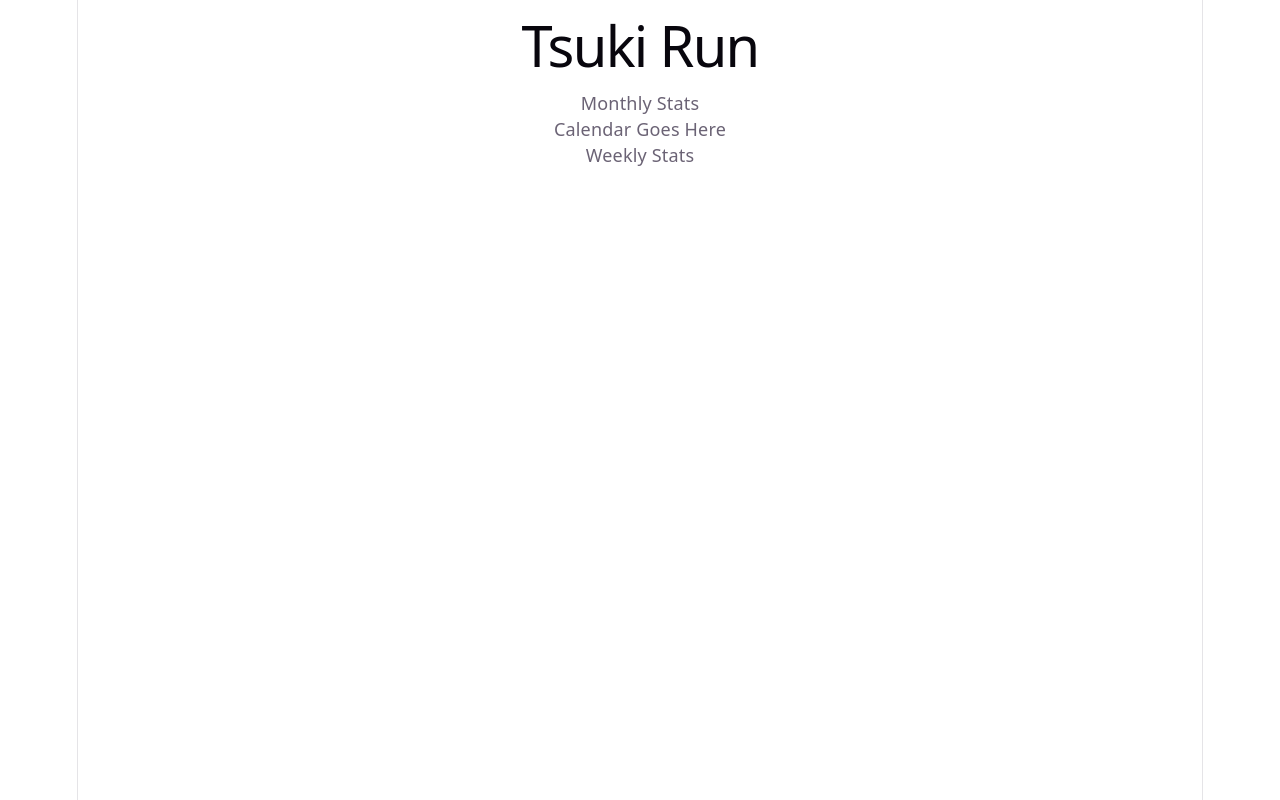
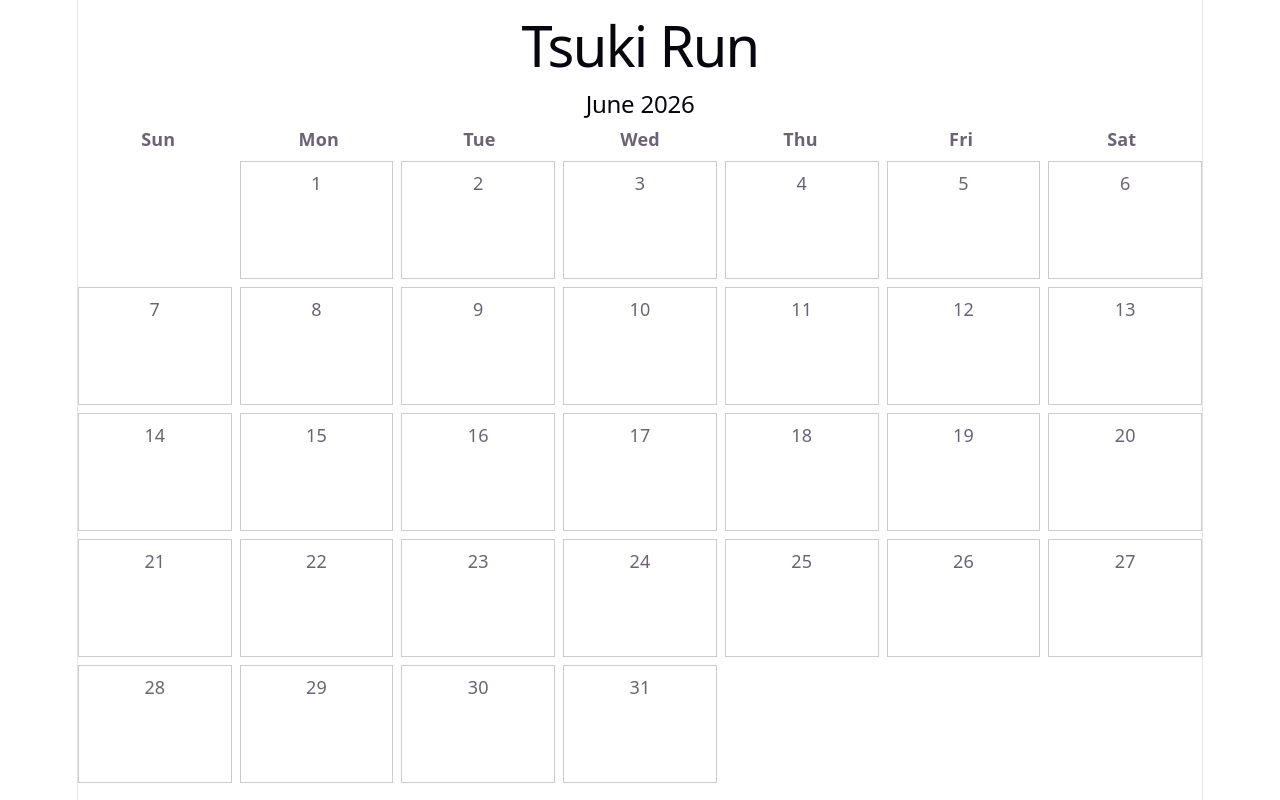
Before and after one commit to jameskktkim-dev/tsuki-run, a React app in the folder frontend/: page / in a window 1280 px wide. Built offline with nearby package versions, Linux system fonts and the light colour scheme; the HTML template or start-up script is replaced by a standard one.

Commit message:
Create monthly calendar layout

```diff
--- a/frontend/src/App.jsx
+++ b/frontend/src/App.jsx
@@ -1,19 +1,11 @@
+import MonthlyCalendar from "./components/MonthlyCalendar";
+
 export default function App() {
   return (
     <div>
       <h1>Tsuki Run</h1>
 
-      <div>
-        Monthly Stats
-      </div>
-
-      <div>
-        Calendar Goes Here
-      </div>
-
-      <div>
-        Weekly Stats
-      </div>
+      <MonthlyCalendar />
     </div>
   );
 }
--- /dev/null
+++ b/frontend/src/components/MonthlyCalendar.jsx
@@ -0,0 +1,54 @@
+const days = Array.from({ length: 31 }, (_, index) => index + 1);
+
+// June 2026 starts on Monday
+const blankDays = Array.from({ length: 1 }, (_, index) => null);
+
+export default function MonthlyCalendar() {
+  return (
+    <div>
+      <h2>June 2026</h2>
+
+      <div
+        style={{
+          display: "grid",
+          gridTemplateColumns: "repeat(7, 1fr)",
+          marginBottom: "8px",
+          fontWeight: "bold",
+        }}
+      >
+        <div>Sun</div>
+        <div>Mon</div>
+        <div>Tue</div>
+        <div>Wed</div>
+        <div>Thu</div>
+        <div>Fri</div>
+        <div>Sat</div>
+      </div>
+
+      <div
+        style={{
+          display: "grid",
+          gridTemplateColumns: "repeat(7, 1fr)",
+          gap: "8px",
+        }}
+      >
+        {blankDays.map((_, index) => (
+          <div key={`blank-${index}`}></div>
+        ))}
+
+        {days.map((day) => (
+          <div
+            key={day}
+            style={{
+              border: "1px solid #ccc",
+              height: "100px",
+              padding: "8px",
+            }}
+          >
+            {day}
+          </div>
+        ))}
+      </div>
+    </div>
+  );
+}
--- /dev/null
+++ b/frontend/src/data/mockEntries.js
@@ -0,0 +1,6 @@
+export const entries = [
+  { day: 1, hasPlan: true },
+  { day: 5, hasPlan: true },
+  { day: 12, hasPlan: true },
+  { day: 21, hasPlan: true, hasResult: true }
+];
```
